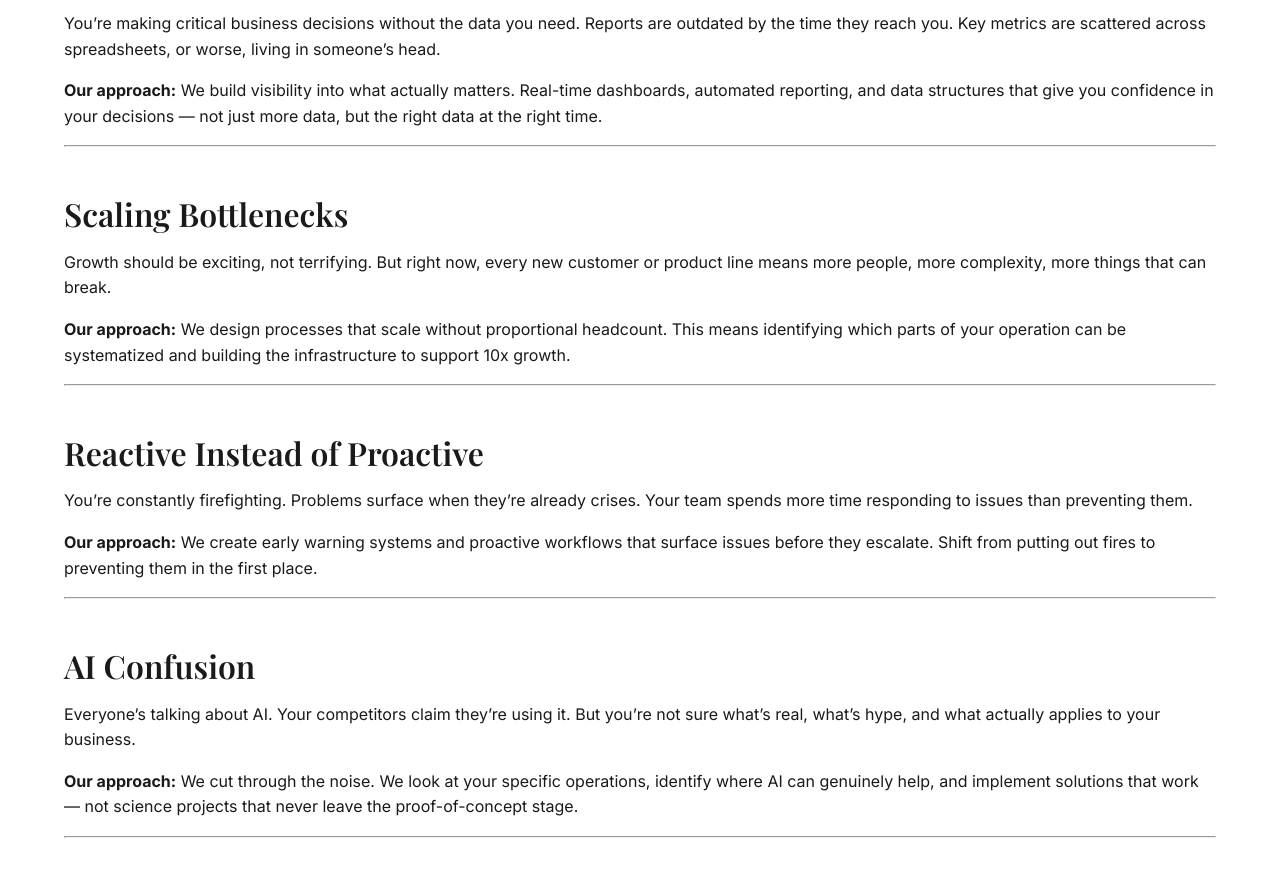
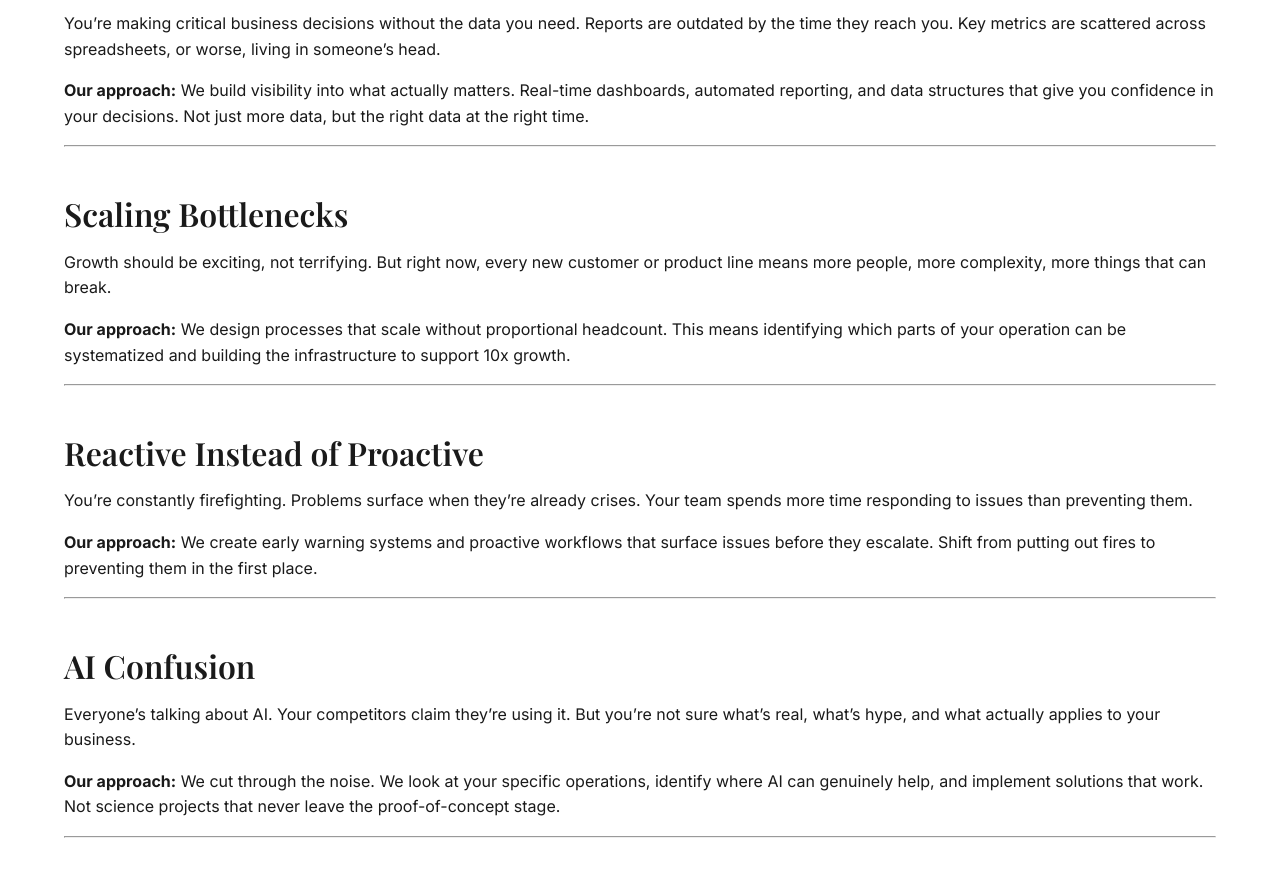
Before and after one commit to adespain70-ui/despain-consulting-site, a Jekyll site: the page built from problems.md, in a window 1280 px wide and 1400 px high, scrolled down 428 px. Shown: the part 486-1376 px from the top of the window. Built offline with Jekyll 4.4.1, drawn with Linux system fonts in a browser that asks for light colours; some of the changed text lies outside the part shown.

Commit message:
Remove all em dashes

```diff
--- a/problems.md
+++ b/problems.md
@@ -6,7 +6,7 @@ subtitle: We focus on the friction points that hold businesses back
 
 ## Manual Work Eating Your Team's Time
 
-Your team is spending hours on tasks that should take minutes. Data entry, report generation, status updates, inventory checks — the list goes on. This isn't just inefficient; it's expensive and demoralizing.
+Your team is spending hours on tasks that should take minutes. Data entry, report generation, status updates, inventory checks. The list goes on. This isn't just inefficient; it's expensive and demoralizing.
 
 **Our approach:** We identify the highest-impact automation opportunities and build systems that handle the repetitive work. Not generic tools, but solutions tailored to how your business actually operates.
 
@@ -16,7 +16,7 @@ Your team is spending hours on tasks that should take minutes. Data entry, repor
 
 You're making critical business decisions without the data you need. Reports are outdated by the time they reach you. Key metrics are scattered across spreadsheets, or worse, living in someone's head.
 
-**Our approach:** We build visibility into what actually matters. Real-time dashboards, automated reporting, and data structures that give you confidence in your decisions — not just more data, but the right data at the right time.
+**Our approach:** We build visibility into what actually matters. Real-time dashboards, automated reporting, and data structures that give you confidence in your decisions. Not just more data, but the right data at the right time.
 
 ---
 
@@ -40,7 +40,7 @@ You're constantly firefighting. Problems surface when they're already crises. Yo
 
 Everyone's talking about AI. Your competitors claim they're using it. But you're not sure what's real, what's hype, and what actually applies to your business.
 
-**Our approach:** We cut through the noise. We look at your specific operations, identify where AI can genuinely help, and implement solutions that work — not science projects that never leave the proof-of-concept stage.
+**Our approach:** We cut through the noise. We look at your specific operations, identify where AI can genuinely help, and implement solutions that work. Not science projects that never leave the proof-of-concept stage.
 
 ---
 
```
Also changed, not shown: about.md (+1 -1 lines).
